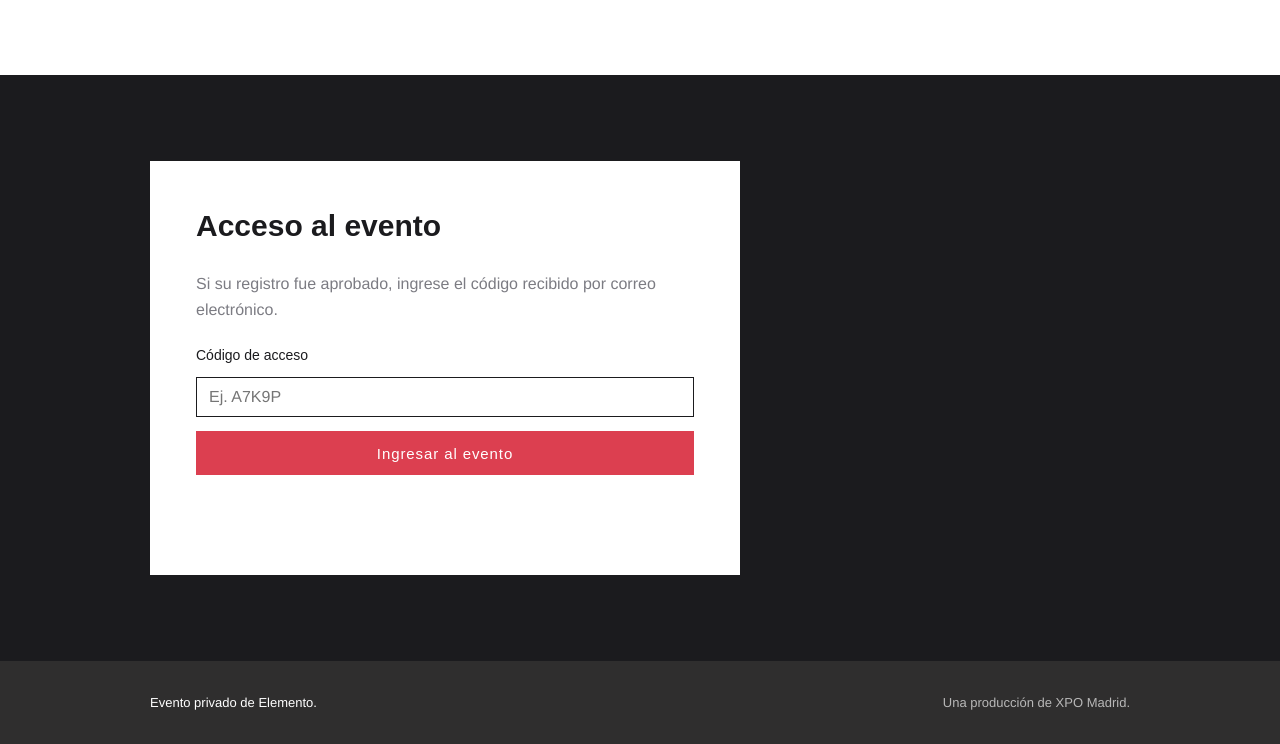
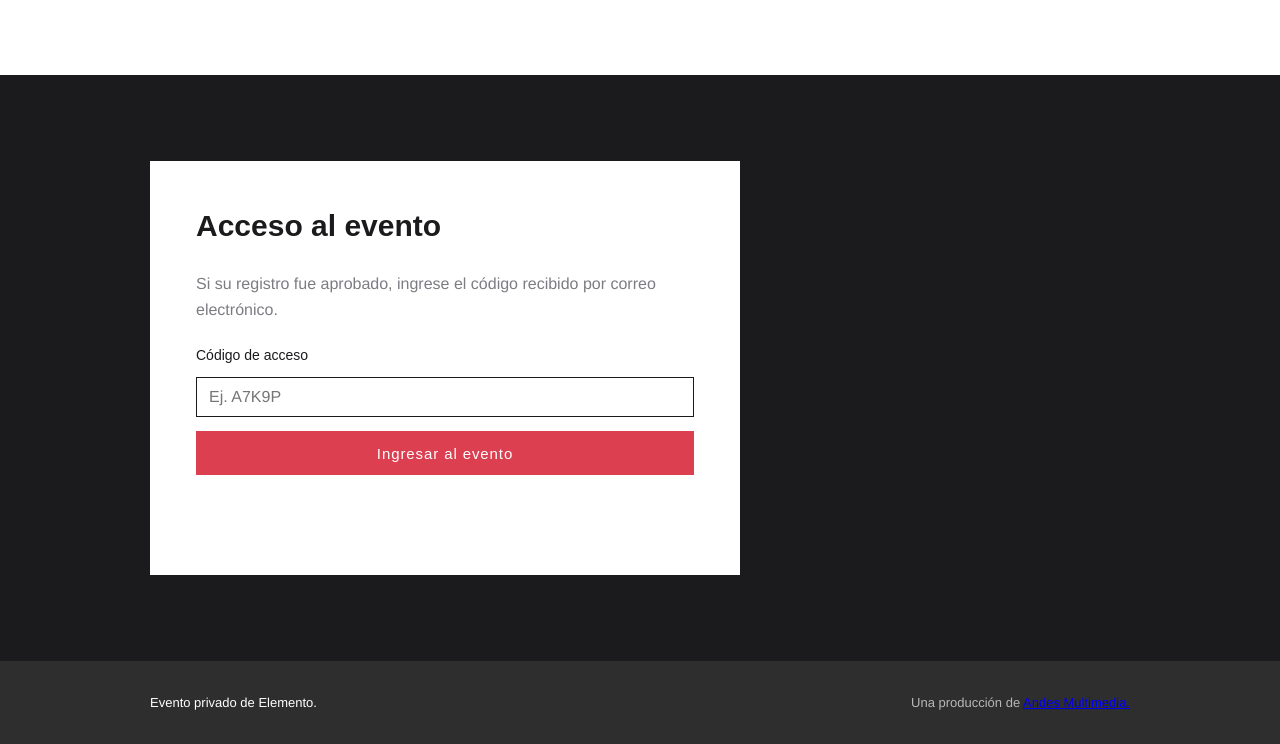
Before and after one commit to xpo-tec/elemento, a plain HTML site: page index.html in a window 1280 px wide. Shown: the part 1344-2088 px from the top of the page. Drawn offline with Linux system fonts and the light colour scheme.

Commit message:
amm links

```diff
--- a/index.html
+++ b/index.html
@@ -175,7 +175,8 @@
 
     <footer class="site-footer">
       <p>Evento privado de Elemento.</p>
-      <p class="powered">Una producción de XPO Madrid.</p>
+      <p class="powered">Una producción de <a href = "http://andesmultimedia.com"> Andes Multimedia.</a>
+      </p>
     </footer>
   </main>
 
```
Also changed, not shown: evento.html (+2 -1 lines).
